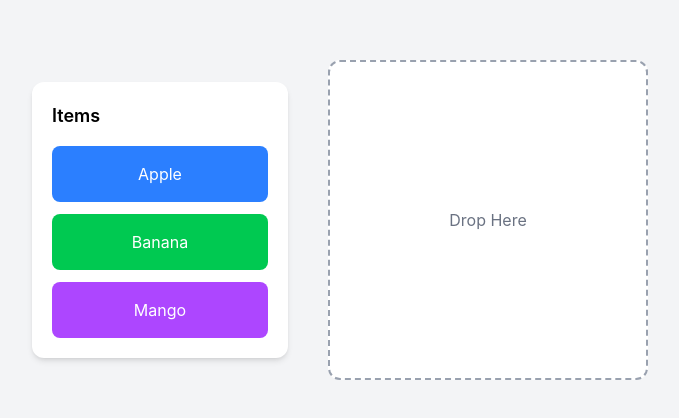
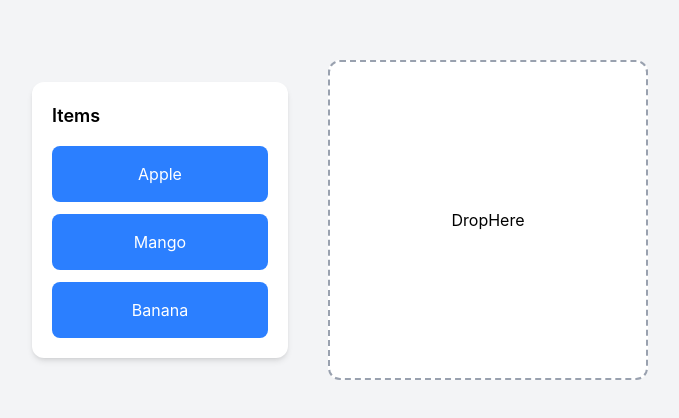
Before and after one commit to Bantony14/React-Component, a React (Vite) app in the folder Components/: page / in a window 1280 px wide. Shown: the part 180-598 px from the top of the page, without its empty margins (300-979 px from the left). Built offline with nearby package versions, Linux system fonts and the light colour scheme.

Commit message:
feat: implement drag and drop reordering

```diff
--- a/Components/src/DragAndDrop.tsx
+++ b/Components/src/DragAndDrop.tsx
@@ -1,4 +1,4 @@
-import { useState } from "react";
+import { useState, useRef } from "react";
 
 function DragAndDrop() {
   const [dragItem, setDragItem] = useState<string>();
@@ -32,47 +32,117 @@ function DragAndDrop() {
 }
 
 function DragState() {
-  const [dragItem, setDragItem] = useState<string>();
-  const [droppedItem, setDroppedItem] = useState<string>();
+  const [dragItem, setDragItem] = useState<string[]>([
+    "Apple",
+    "Mango",
+    "Banana",
+  ]);
 
-  function dragStart(params: string): void {
-    setDragItem(params);
+  const [droppedItem, setDroppedItem] = useState<string[]>([]);
+
+  const dragValue = useRef<string>("");
+  const mousePosition = useRef<"upper" | "lower">("upper");
+  const targetItem = useRef<string>("");
+
+  function setDragValue(value: string) {
+    dragValue.current = value;
   }
 
+  // Items → Drop Zone
   function drop(): void {
-    setDroppedItem(dragItem);
+    setDroppedItem((prev) => [...prev, dragValue.current]);
+
+    setDragItem((prev) => prev.filter((value) => value !== dragValue.current));
+  }
+
+  // Drop Zone → Items ke empty area
+  function dropReverse(): void {
+    setDragItem((prev) => [...prev, dragValue.current]);
+
+    setDroppedItem((prev) =>
+      prev.filter((value) => value !== dragValue.current),
+    );
+  }
+
+  // Items ke andar reorder
+  function handleReorder(): void {
+    const draggedValue = dragValue.current;
+    const targetValue = targetItem.current;
+
+    // Same item par drop kiya
+    if (draggedValue === targetValue) return;
+
+    const newItems = [...dragItem];
+
+    const draggedIndex = newItems.indexOf(draggedValue);
+    const targetIndex = newItems.indexOf(targetValue);
+
+    // Drop Zone se item Items me aa raha hai
+    if (draggedIndex === -1) {
+      const insertIndex =
+        mousePosition.current === "upper" ? targetIndex : targetIndex + 1;
+
+      newItems.splice(insertIndex, 0, draggedValue);
+
+      setDragItem(newItems);
+
+      setDroppedItem((prev) => prev.filter((value) => value !== draggedValue));
+
+      return;
+    }
+
+    // Items ke andar existing item reorder
+    newItems.splice(draggedIndex, 1);
+
+    // Remove ke baad target ka naya index
+    const updatedTargetIndex = newItems.indexOf(targetValue);
+
+    const insertIndex =
+      mousePosition.current === "upper"
+        ? updatedTargetIndex
+        : updatedTargetIndex + 1;
+
+    newItems.splice(insertIndex, 0, draggedValue);
+
+    setDragItem(newItems);
   }
 
   return (
-    <div className="min-h-screen flex items-center justify-center gap-10 bg-gray-100">
-      {/* Drag Items */}
-      <div className="w-64 rounded-xl bg-white p-5 shadow-md">
+    <div className="flex min-h-screen items-center justify-center gap-10 bg-gray-100">
+      {/* Items */}
+      <div
+        className="w-64 rounded-xl bg-white p-5 shadow-md"
+        onDragOver={(e) => e.preventDefault()}
+        onDrop={dropReverse}
+      >
         <h2 className="mb-4 text-lg font-semibold">Items</h2>
 
         <div className="space-y-3">
-          <div
-            draggable
-            onDragStart={() => dragStart("Apple")}
-            className="cursor-grab rounded-lg bg-blue-500 p-4 text-center text-white"
-          >
-            Apple
-          </div>
+          {dragItem.map((value) => (
+            <div
+              key={value}
+              draggable
+              onDragStart={() => setDragValue(value)}
+              onDragOver={(e) => {
+                e.preventDefault();
 
-          <div
-            draggable
-            onDragStart={() => dragStart("Banana")}
-            className="cursor-grab rounded-lg bg-green-500 p-4 text-center text-white"
-          >
-            Banana
-          </div>
+                targetItem.current = value;
 
-          <div
-            draggable
-            onDragStart={() => dragStart("Mango")}
-            className="cursor-grab rounded-lg bg-purple-500 p-4 text-center text-white"
-          >
-            Mango
-          </div>
+                const rect = e.currentTarget.getBoundingClientRect();
+
+                const middle = rect.top + rect.height / 2;
+
+                mousePosition.current = e.clientY > middle ? "lower" : "upper";
+              }}
+              onDrop={(e) => {
+                e.stopPropagation();
+                handleReorder();
+              }}
+              className="cursor-grab rounded-lg bg-blue-500 p-4 text-center text-white"
+            >
+              {value}
+            </div>
+          ))}
         </div>
       </div>
 
@@ -82,10 +152,27 @@ function DragState() {
         onDragOver={(e) => e.preventDefault()}
         onDrop={drop}
       >
-        <p className="text-gray-500">{droppedItem || "Drop Here"}</p>
+        <div className="flex flex-col gap-1.5">
+          {droppedItem.length > 0 ? (
+            droppedItem.map((value) => (
+              <p
+                key={value}
+                draggable
+                onDragStart={() => setDragValue(value)}
+                className="h-15 w-50 cursor-grab rounded-2xl bg-blue-600 p-4 text-center text-white"
+              >
+                {value}
+              </p>
+            ))
+          ) : (
+            <p>DropHere</p>
+          )}
+        </div>
       </div>
     </div>
   );
 }
 
+export default DragState;
+
 export { DragAndDrop, DragState };
```
